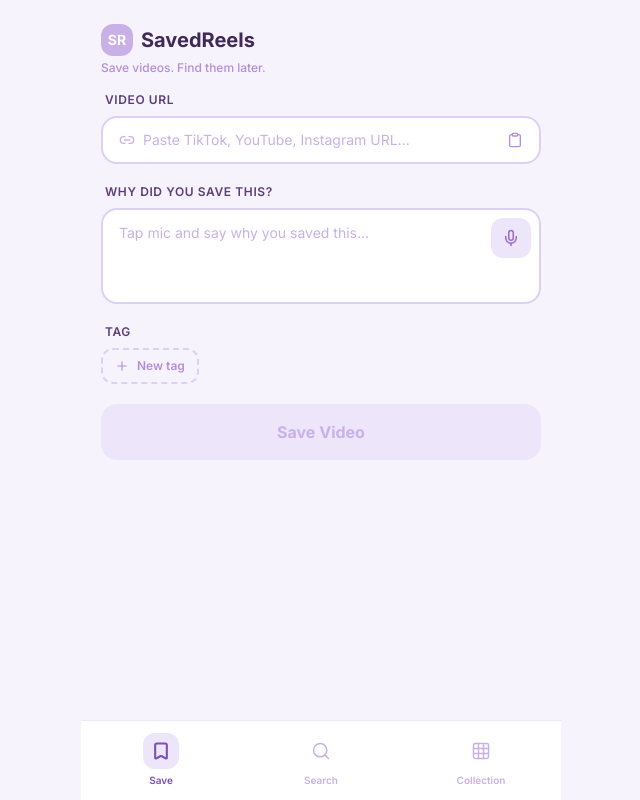
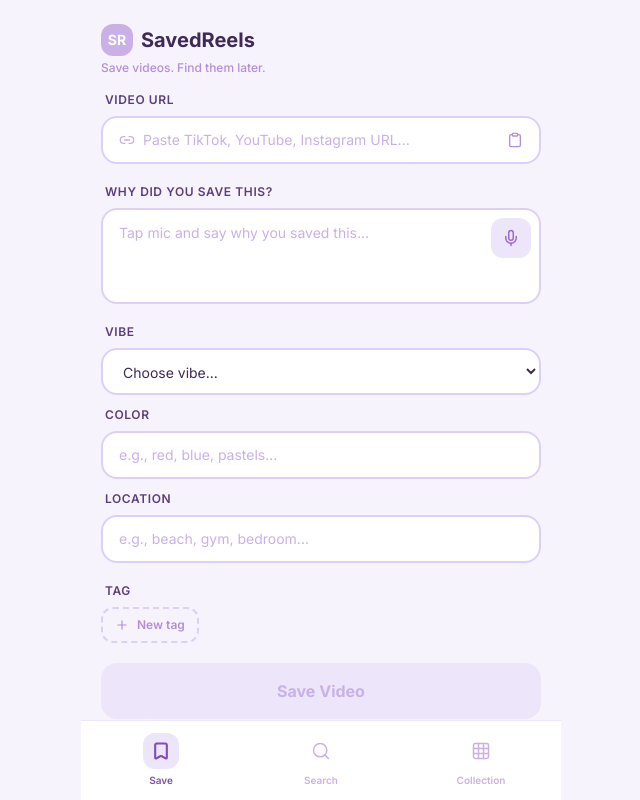
Before and after one commit to mronlinesidehustle-tech/savedreels, a React (Vite) app: page / in a window 1280 px wide. Shown: the whole page, without its empty margins (319-959 px from the left). Built offline with nearby package versions, Linux system fonts and the light colour scheme.

Commit message:
feat: add vibe/color/location fields to improve search context (Path 3)

```diff
--- a/src/pages/SavePage.jsx
+++ b/src/pages/SavePage.jsx
@@ -10,6 +10,9 @@ export default function SavePage() {
   const haptic = useHaptic();
   const [url,        setUrl]        = useState('');
   const [reason,     setReason]     = useState('');
+  const [vibe,       setVibe]       = useState('');
+  const [color,      setColor]      = useState('');
+  const [location,   setLocation]   = useState('');
   const [tag,        setTag]        = useState('');
   const [newTag,     setNewTag]     = useState('');
   const [allTags,    setAllTags]    = useState([]);
@@ -61,6 +64,9 @@ export default function SavePage() {
         thumbnail: parsed?.thumbnail || null,
         title:     parsed?.title     || null,
         reason:    reason.trim() || null,
+        vibe:      vibe.trim() || null,
+        color:     color.trim() || null,
+        location:  location.trim() || null,
         tag:       finalTag || null,
       };
 
@@ -71,6 +77,9 @@ export default function SavePage() {
       // Reset
       setUrl('');
       setReason('');
+      setVibe('');
+      setColor('');
+      setLocation('');
       setTag('');
       setNewTag('');
       setShowNewTag(false);
@@ -155,6 +164,56 @@ export default function SavePage() {
         {/* Voice Input */}
         <VoiceInput value={reason} onChange={setReason} />
 
+        {/* Context Fields */}
+        <div className="flex flex-col gap-3">
+          {/* Vibe */}
+          <div className="flex flex-col gap-2">
+            <label className="text-xs font-semibold text-lavender-700 uppercase tracking-wider px-1">
+              Vibe
+            </label>
+            <select
+              value={vibe}
+              onChange={(e) => { setVibe(e.target.value); haptic.tap(); }}
+              className="bg-white rounded-2xl border-2 border-lavender-200 px-4 py-3 text-sm text-lavender-800 focus:border-lavender-400 focus:outline-none transition-all"
+            >
+              <option value="">Choose vibe...</option>
+              <option value="trending">Trending</option>
+              <option value="casual">Casual</option>
+              <option value="formal">Formal</option>
+              <option value="sporty">Sporty</option>
+              <option value="other">Other</option>
+            </select>
+          </div>
+
+          {/* Color */}
+          <div className="flex flex-col gap-2">
+            <label className="text-xs font-semibold text-lavender-700 uppercase tracking-wider px-1">
+              Color
+            </label>
+            <input
+              type="text"
+              value={color}
+              onChange={(e) => setColor(e.target.value)}
+              placeholder="e.g., red, blue, pastels..."
+              className="bg-white rounded-2xl border-2 border-lavender-200 px-4 py-3 text-sm text-lavender-800 placeholder-lavender-300 focus:border-lavender-400 focus:outline-none transition-all"
+            />
+          </div>
+
+          {/* Location */}
+          <div className="flex flex-col gap-2">
+            <label className="text-xs font-semibold text-lavender-700 uppercase tracking-wider px-1">
+              Location
+            </label>
+            <input
+              type="text"
+              value={location}
+              onChange={(e) => setLocation(e.target.value)}
+              placeholder="e.g., beach, gym, bedroom..."
+              className="bg-white rounded-2xl border-2 border-lavender-200 px-4 py-3 text-sm text-lavender-800 placeholder-lavender-300 focus:border-lavender-400 focus:outline-none transition-all"
+            />
+          </div>
+        </div>
+
         {/* Tags */}
         <div className="flex flex-col gap-2">
           <label className="text-xs font-semibold text-lavender-700 uppercase tracking-wider px-1">
--- a/src/utils/storageManager.js
+++ b/src/utils/storageManager.js
@@ -38,10 +38,13 @@ function expandSearchQuery(query) {
 
 function scoreResult(video, originalTerms, expandedTerms) {
   const text = [
-    (video.title   || ''),
-    (video.reason  || ''),
-    (video.tag     || ''),
-    (video.url     || ''),
+    (video.title    || ''),
+    (video.reason   || ''),
+    (video.vibe     || ''),
+    (video.color    || ''),
+    (video.location || ''),
+    (video.tag      || ''),
+    (video.url      || ''),
     (video.platform || '')
   ].join(' ').toLowerCase();
 
```
